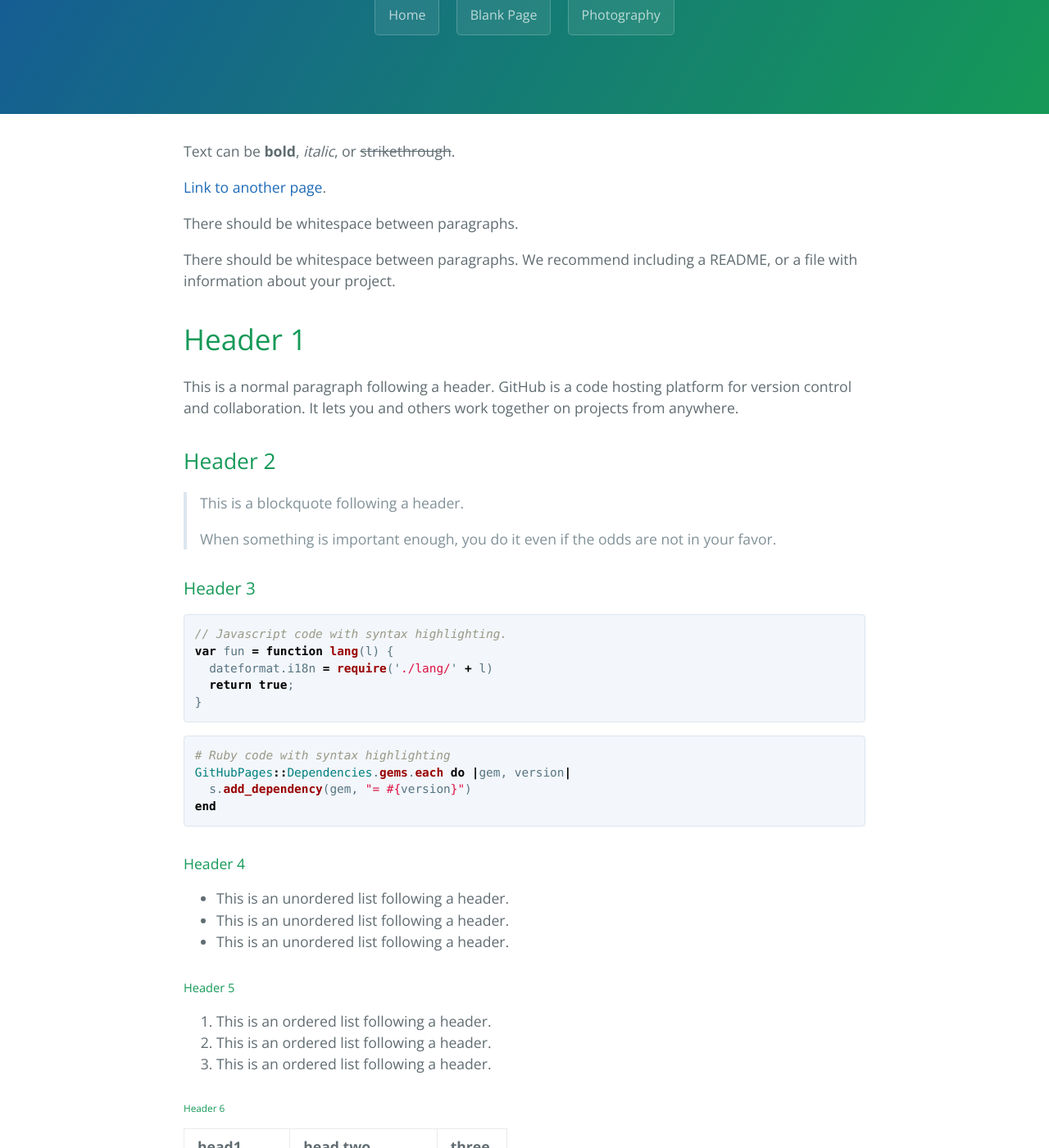
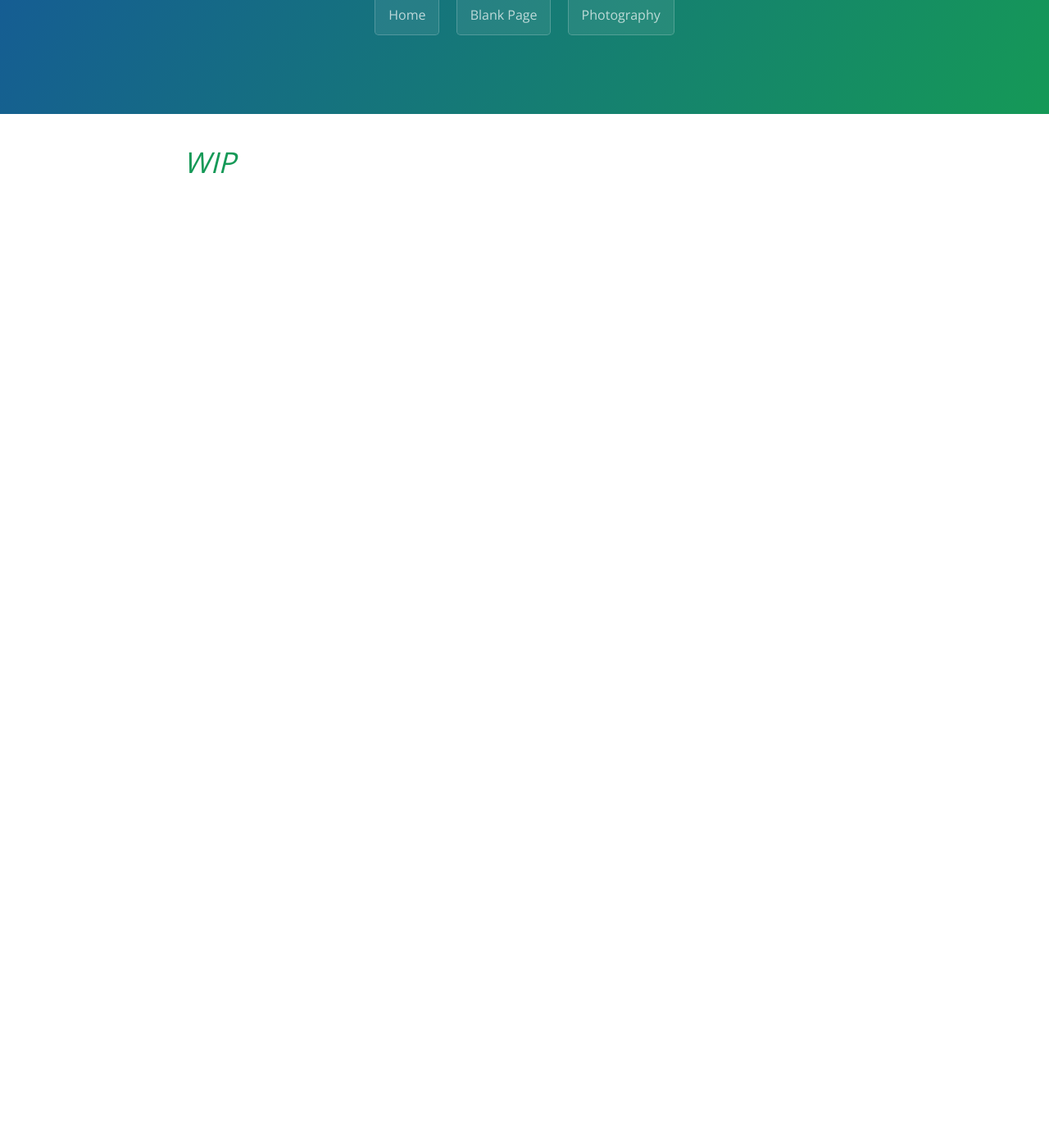
Before and after one commit to Ghgore/ghgore.github.io, a Jekyll site: the page built from index.md, in a window 1280 px wide and 1400 px high, scrolled down 244 px. Shown: the whole window at 82% size. Built offline with Jekyll 4.4.1, drawn with Linux system fonts in a browser that asks for light colours; our own code applies the rules of GitHub Pages for plain Markdown files; after the commit the page ends 900 px from its top, so only the background shows below that; some of the changed text lies outside the part shown.

Commit message:
Cleared main page

````diff
--- a/index.md
+++ b/index.md
@@ -2,122 +2,4 @@
 layout: default
 ---
 
-Text can be **bold**, _italic_, or ~~strikethrough~~.
-
-[Link to another page](./another-page.html).
-
-There should be whitespace between paragraphs.
-
-There should be whitespace between paragraphs. We recommend including a README, or a file with information about your project.
-
-# Header 1
-
-This is a normal paragraph following a header. GitHub is a code hosting platform for version control and collaboration. It lets you and others work together on projects from anywhere.
-
-## Header 2
-
-> This is a blockquote following a header.
->
-> When something is important enough, you do it even if the odds are not in your favor.
-
-### Header 3
-
-```js
-// Javascript code with syntax highlighting.
-var fun = function lang(l) {
-  dateformat.i18n = require('./lang/' + l)
-  return true;
-}
-```
-
-```ruby
-# Ruby code with syntax highlighting
-GitHubPages::Dependencies.gems.each do |gem, version|
-  s.add_dependency(gem, "= #{version}")
-end
-```
-
-#### Header 4
-
-*   This is an unordered list following a header.
-*   This is an unordered list following a header.
-*   This is an unordered list following a header.
-
-##### Header 5
-
-1.  This is an ordered list following a header.
-2.  This is an ordered list following a header.
-3.  This is an ordered list following a header.
-
-###### Header 6
-
-| head1        | head two          | three |
-|:-------------|:------------------|:------|
-| ok           | good swedish fish | nice  |
-| out of stock | good and plenty   | nice  |
-| ok           | good `oreos`      | hmm   |
-| ok           | good `zoute` drop | yumm  |
-
-### There's a horizontal rule below this.
-
-* * *
-
-### Here is an unordered list:
-
-*   Item foo
-*   Item bar
-*   Item baz
-*   Item zip
-
-### And an ordered list:
-
-1.  Item one
-1.  Item two
-1.  Item three
-1.  Item four
-
-### And a nested list:
-
-- level 1 item
-  - level 2 item
-  - level 2 item
-    - level 3 item
-    - level 3 item
-- level 1 item
-  - level 2 item
-  - level 2 item
-  - level 2 item
-- level 1 item
-  - level 2 item
-  - level 2 item
-- level 1 item
-
-### Small image
-
-![Cayman Thumbnail](thumbnail.png)
-
-### Large image
-
-![Branching](https://guides.github.com/activities/hello-world/branching.png)
-
-
-### Definition lists can be used with HTML syntax.
-
-<dl>
-<dt>Name</dt>
-<dd>Godzilla</dd>
-<dt>Born</dt>
-<dd>1952</dd>
-<dt>Birthplace</dt>
-<dd>Japan</dd>
-<dt>Color</dt>
-<dd>Green</dd>
-</dl>
-
-```
-Long, single-line code blocks should not wrap. They should horizontally scroll if they are too long. This line should be long enough to demonstrate this.
-```
-
-```
-The final element.
-```
+# _WIP_
````
